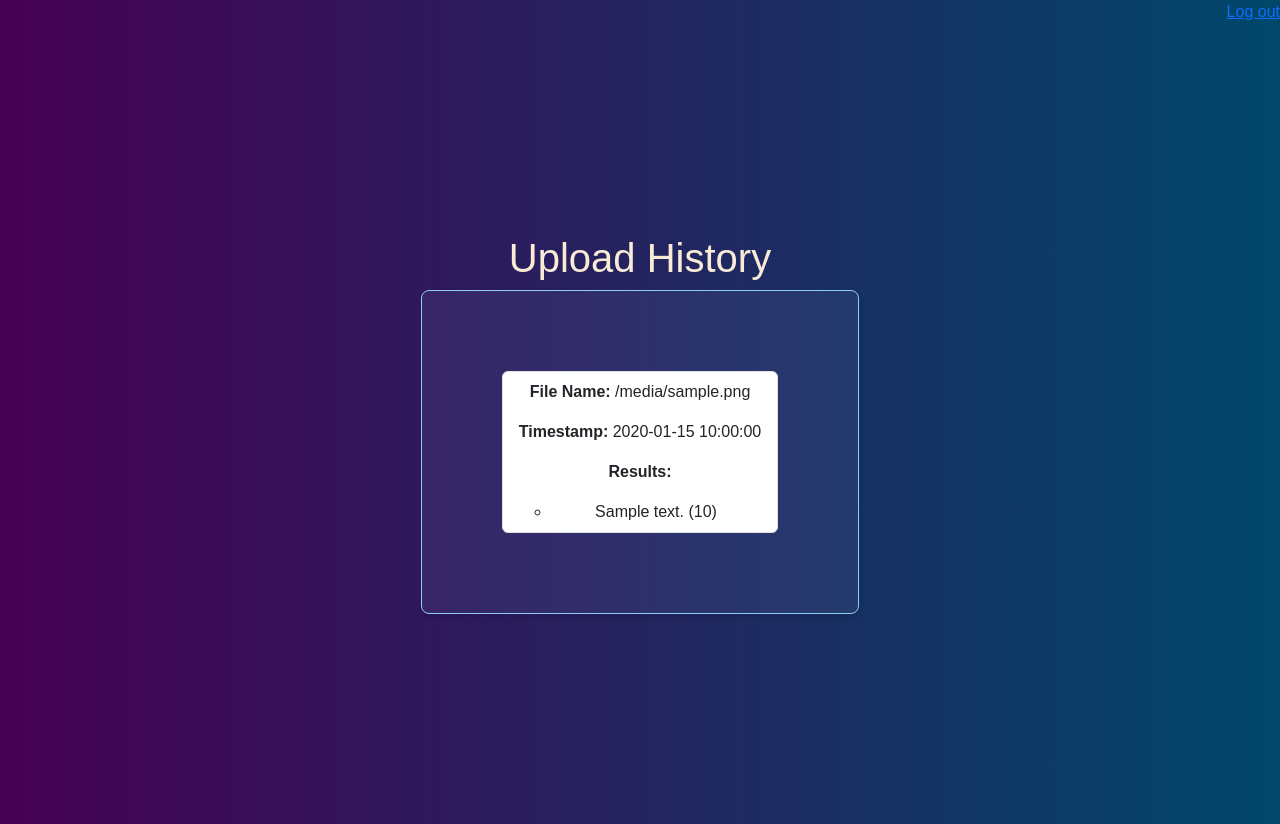
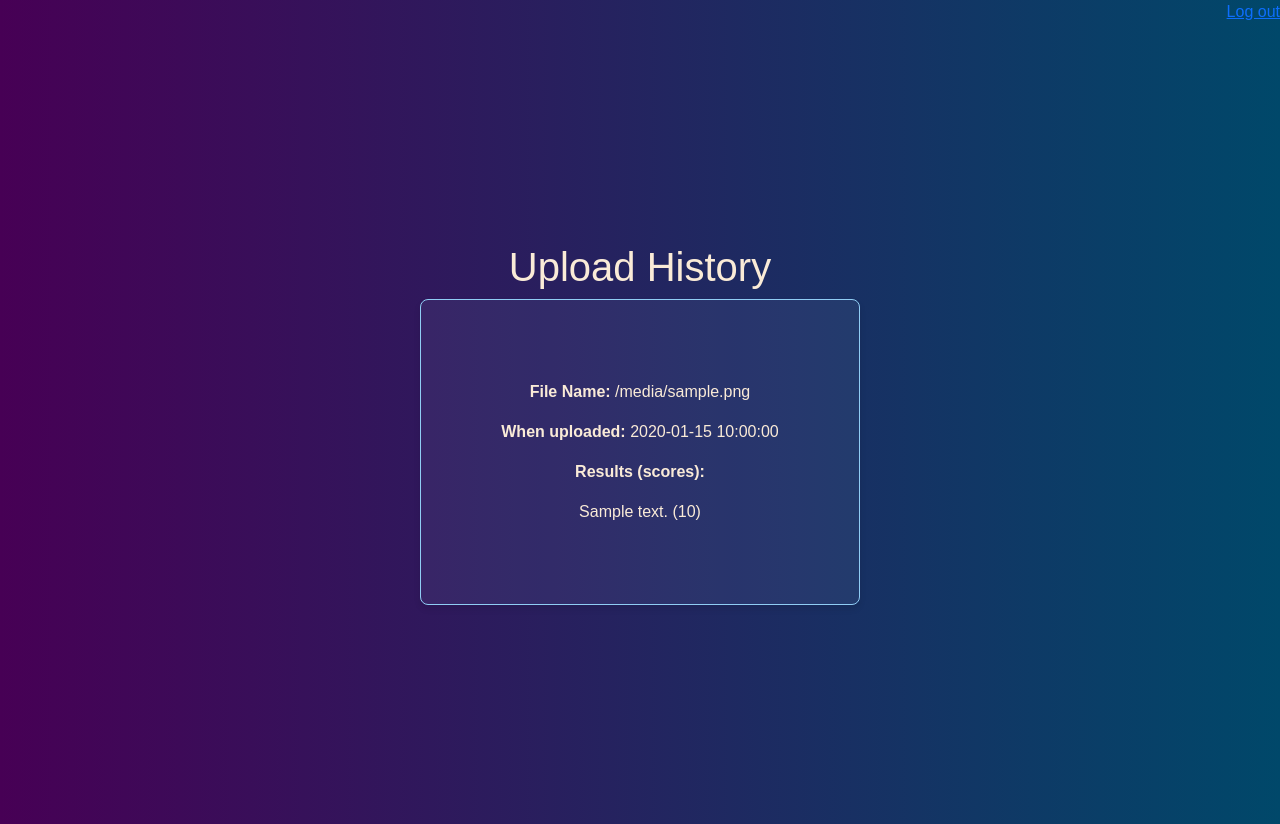
Before and after one commit to SimonasB88/ImageDescriberApp, a FastAPI app: template app/templates/history.html in a window 1280 px wide. Run offline with FastAPI, Linux system fonts and the light colour scheme; the template is opened without the code that fills it: most values are stand-ins (such as "Sample title", 1, 10 or a date in 2020); some libraries are stand-ins or nearby versions.

Commit message:
fixing the results

```diff
--- a/app/routes.py
+++ b/app/routes.py
@@ -167,10 +167,10 @@ async def analyze_image(request: Request, file: UploadFile = File(...)):
         logging.error(f"Error analyzing image: {str(e)}")
 
 @router.get("/history/", response_class=HTMLResponse)
-async def show_history(request: Request, Authorization: str = Cookie(None)):
+async def show_history(request: Request, Authorization: str = Cookie(...)):
     current_user = await get_current_user(Authorization)
     try:
-        records = history_collection.find({"user_id": current_user["_id"]})
+        records = list(history_collection.find({"user_id": current_user["_id"]}))
         results = [
             {
                 "file_name": record["file_name"],
--- a/app/templates/history.html
+++ b/app/templates/history.html
@@ -19,18 +19,16 @@
         <div class="text-center max-w-lg">
             <h1 class="text-3xl font-bold underline align font-family">Upload History</h1>
                 <div class="results-container font-family">
-                {% if history %}
+                {% if results %}
                     <ul class="list-group">
-                    {% for item in history %}
-                        <li class="list-group-item">
+                    {% for item in results %}
+                        <li style="list-style-type: none;">
                             <p><strong>File Name:</strong> {{ item.file_name }}</p>
-                            <p><strong>Timestamp:</strong> {{ item.timestamp }}</p>
-                            <p><strong>Results:</strong></p>
-                            <ul>
+                            <p><strong>When uploaded:</strong> {{ item.timestamp }}</p>
+                            <p><strong>Results (scores):</strong></p>
                             {% for result in item.results %}
-                                <li>{{ result.description }} ({{ result.score }})</li>
+                                {{ result.description }} ({{ result.score }}) <br>
                             {% endfor %}
-                            </ul>
                         </li>
                     {% endfor %}
                     </ul>
```
